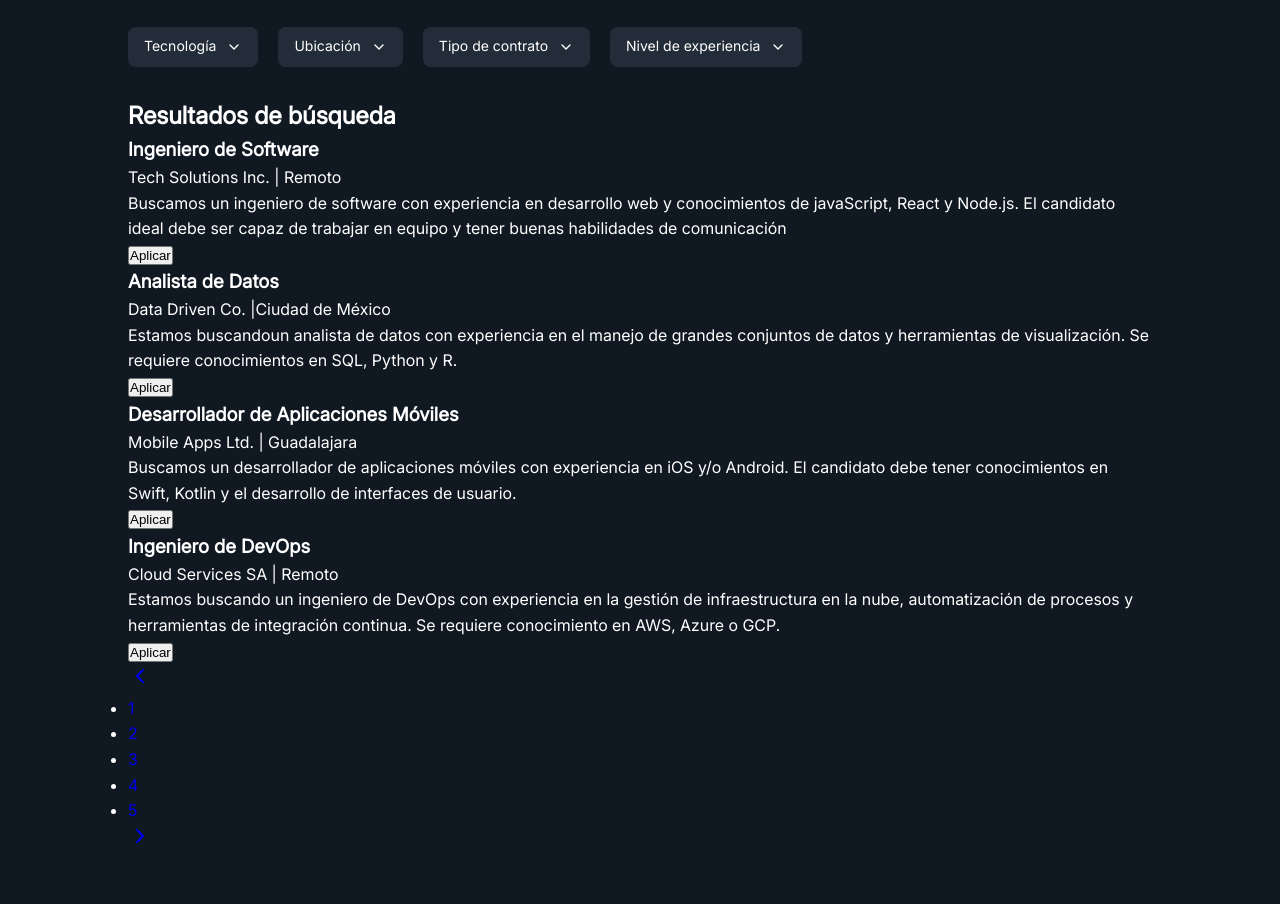
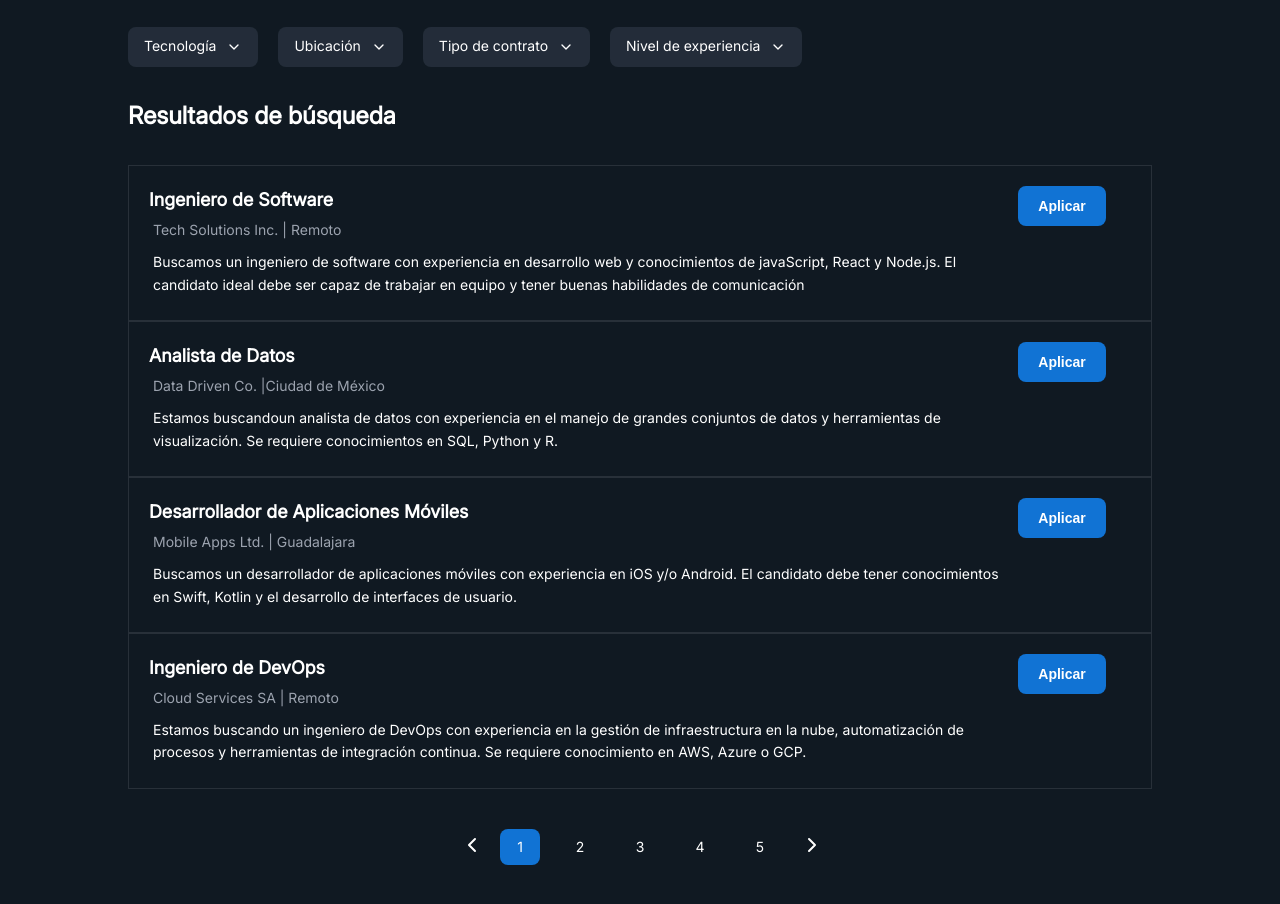
Before and after one commit to AGUILAR-FREITES/JSCAMP-BOOTCAMP, a plain HTML site: page 00-html-css/PROYECTO/html/Busqueda.html in a window 1280 px wide. Shown: the part 320-1224 px from the top of the page. Drawn offline with Linux system fonts and the light colour scheme.

Commit message:
Sub fin de la pagina secundaria

```diff
--- a/00-html-css/PROYECTO/css/busqueda.css
+++ b/00-html-css/PROYECTO/css/busqueda.css
@@ -127,6 +127,10 @@ header{
             justify-content: space-between;
             align-items: center;
             gap: 10px;
+
+            .btn-cv:hover{
+                background: rgb(17  115 212 /0.3);
+            }
 
             .btn-cv{
                 width: 91px;
@@ -313,6 +317,124 @@ main{
 
 .cont-art{
     margin-top: 30px;
+
+    h2{
+        margin-bottom: 30px;
+    }
+
+
+
+    article{
+        display: flex;
+        border: 1px solid var(--border);
+        padding: 20px;
+
+        div{
+            width: 869px;
+            p:nth-child(2){
+            color: #9CA3AF;
+            margin-bottom: 10px;
+        }
+            h3{
+                font-size: 18px;
+            }
+
+            p{
+                font-size: 14px;
+                margin: 4px;
+            }
+
+
+        }
+
+        button{
+            width: 88px;
+            height: 40px;
+            background: var(--primary);
+            border-radius: 0.5rem;
+            border: none;
+            color: white;
+            font-size: 14px;
+            font-weight: 600;
+            cursor: pointer;
+        }
+
+
+    }
 }
 
 /* FIN ARTÍCULOS */
+
+
+
+/* INICIO INDICE */
+
+.indice{
+    display: flex;
+    justify-content: center;
+    align-items: center;
+    margin-top: 40px;
+
+    .pas-pagina:hover{
+        width: 40px;
+        height: 40px;
+        background: #4c5d7680;
+        border-radius: 0.5rem;
+        border: none;
+        cursor: pointer;
+        text-align: center;
+                svg{
+
+                    text-align: center;
+                    margin: 8px;
+                }
+            }
+
+    .pas-pagina{
+        width: 20px;
+        height: 28px;
+        color: white;
+    }
+
+    ul{
+        display: flex;
+        gap: 20px;
+        list-style: none;
+        font-size: 14px;
+        margin-left: 20px;
+        margin-right: 20px;
+
+        li:nth-child(1){
+            background: var(--primary);
+            border-radius: 0.5rem;
+            border: none;
+        }
+
+        li:not(:first-child):hover{
+
+                background: #4c5d7680;
+                border-radius: 0.5rem;
+                border: none;
+                cursor: pointer;
+            }
+
+        li{
+            width: 40px;
+            height:4opx ;
+            text-align: center;
+            line-height: 36px;
+
+
+            a{
+                color: white;
+                font-size: 14px;
+                font-weight: 500;
+            }
+
+
+        }
+
+
+    }
+}
+/* FIN INDICE */
--- a/00-html-css/PROYECTO/html/Busqueda.html
+++ b/00-html-css/PROYECTO/html/Busqueda.html
@@ -154,8 +154,8 @@
                 </article>
             </section>
 
-            <nav>
-                <a href="#">
+            <nav class="indice">
+                <a href="#" class="pas-pagina">
                     <svg xmlns="http://www.w3.org/2000/svg" width="24" height="24" viewBox="0 0 24 24" fill="none" stroke="currentColor" stroke-width="2" stroke-linecap="round" stroke-linejoin="round" class="icon icon-tabler icons-tabler-outline icon-tabler-chevron-left"><path stroke="none" d="M0 0h24v24H0z" fill="none"/><path d="M15 6l-6 6l6 6" />
                     </svg>
                 </a>
@@ -166,7 +166,7 @@
                     <li><a href="#">4</a></li>
                     <li><a href="#">5</a></li>
                 </ul>
-                <a href="#">
+                <a href="#" class="pas-pagina">
                     <svg xmlns="http://www.w3.org/2000/svg" width="24" height="24" viewBox="0 0 24 24" fill="none" stroke="currentColor" stroke-width="2" stroke-linecap="round" stroke-linejoin="round" class="icon icon-tabler icons-tabler-outline icon-tabler-chevron-right"><path stroke="none" d="M0 0h24v24H0z" fill="none"/><path d="M9 6l6 6l-6 6" />
                     </svg>
                 </a>
```
